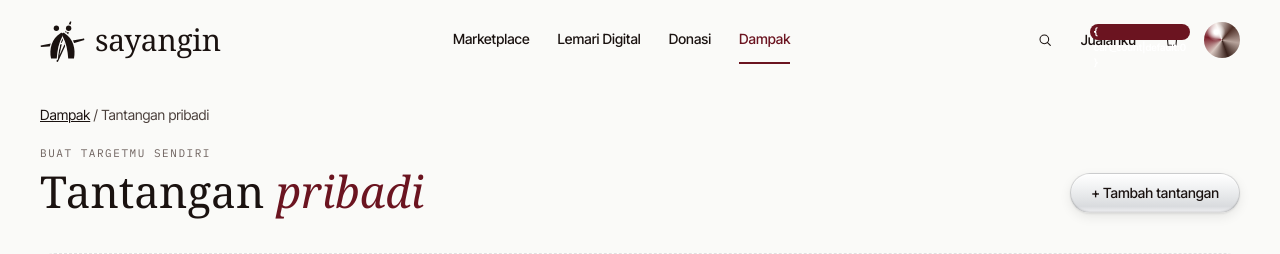
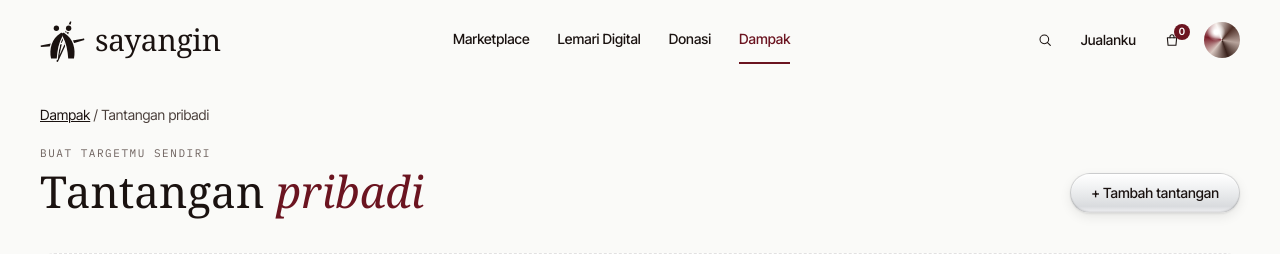
Before and after one commit to PBP-D-Kelompok-6/sayangin, a Django app: page /dampak/tantangan/ in a window 1280 px wide. Shown: the top 254 px of the page. Run offline with Django 5.2, Linux system fonts and the light colour scheme; the visitor is signed in with stand-in values (Sample User, id 1); data that the repository does not hold is empty; some libraries are stand-ins or nearby versions; some web fonts are replaced.

Commit message:
fix: shopping cart icon

```diff
--- a/templates/includes/navbar.html
+++ b/templates/includes/navbar.html
@@ -40,7 +40,7 @@
           <a class="header-link" href="{% url 'marketplace:my_products' %}">Jualanku</a>
           <a class="icon-btn" href="{% url 'marketplace:cart' %}" aria-label="Keranjang, 2 barang">
             <svg class="icon icon--sm" viewBox="0 0 24 24" aria-hidden="true"><path d="M5 8.5h14l-1.1 11.5H6.1z"/><path d="M9 8.5V7a3 3 0 0 1 6 0v1.5"/></svg>
-            <span class="icon-btn__count" aria-hidden="true">{ cart_count|default:0 }</span>
+            <span class="icon-btn__count" aria-hidden="true">{{ cart_count }}</span>
           </a>
           <a class="avatar" href="{% url 'main:show_profile' %}" aria-label="Profil" {% if request.resolver_match.url_name == 'show_profile' %}aria-current="page"{% endif %}></a>
         {% else %}
```
